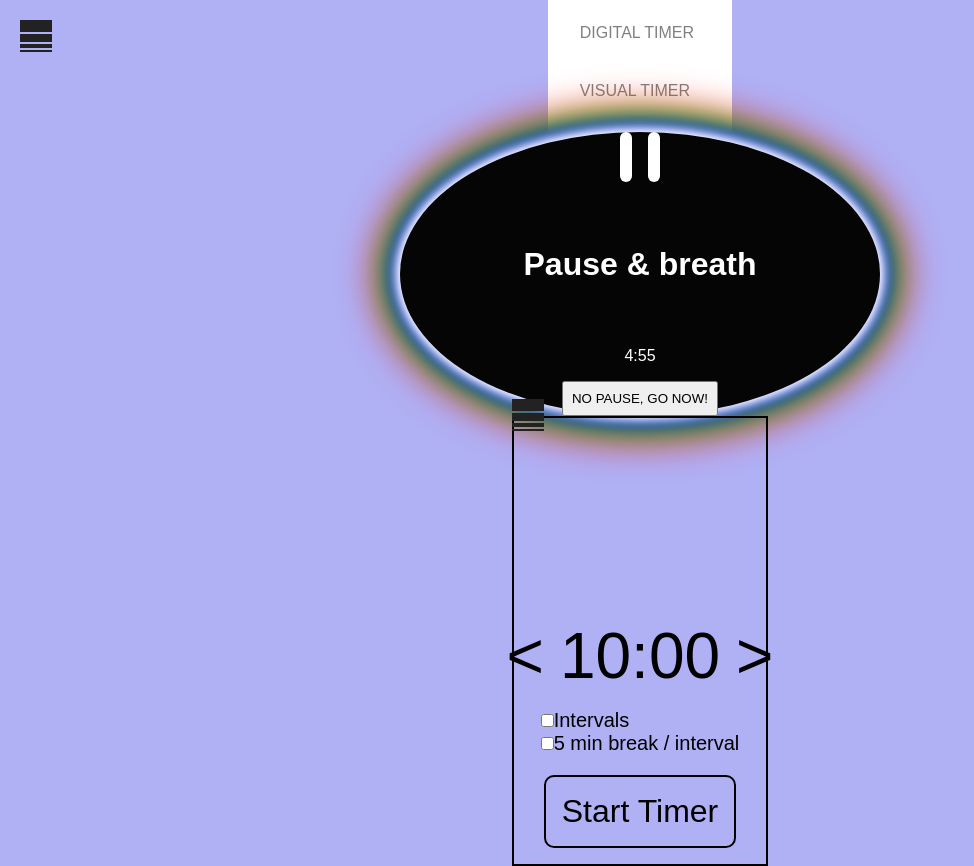
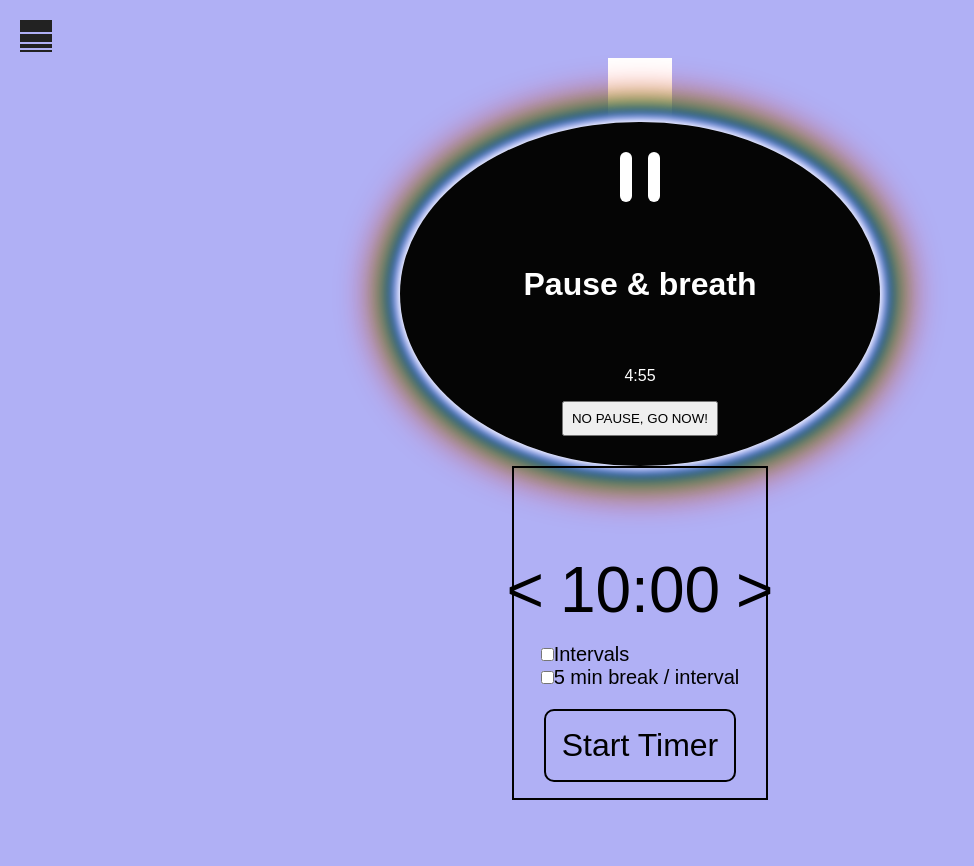
Before and after one commit to samadamp/Fabulous.Zombies, a website built with Vite: page index.html in a window 1280 px wide. Shown: the whole page, without its empty margins (0-974 px from the left). After the commit the page ends 800 px from the top, so only its background shows below. Built offline with nearby package versions, Linux system fonts and the light colour scheme.

Commit message:
updated submain with settimer and logo

```diff
--- a/index.html
+++ b/index.html
@@ -12,11 +12,11 @@
     <header>
       <div class="logo-box">
         <img src="./src/images/navicon.svg" alt="icon" class="logo" />
+
       </div>
-
     </header>
     <nav>
-      <ul>
+      <ul class="dropdown-menu">
         <li><a href="#analogTimer">ANALOG TIMER</a></li>
         <li><a href="#digitalTimer">DIGITAL TIMER</a></li>
         <li><a href="#visualTimer">VISUAL TIMER</a></li>
--- a/src/main.ts
+++ b/src/main.ts
@@ -63,6 +63,12 @@ timerBtns.forEach((btn) => {
   });
 });
 
+document.querySelector('.logo-box')!.addEventListener('click', function() {
+  document.querySelector('.dropdown-menu')!.classList.toggle('show');
+});
+
+
+
 
 
 
--- a/src/modules/settimer.ts
+++ b/src/modules/settimer.ts
@@ -97,16 +97,10 @@ function createTimerElements(): void {
   const timersContainer = document.createElement('div');
   timersContainer.id = 'settimers-container';
 
-  const logoContainer = document.createElement('div');
-  const logoImage = document.createElement('img')
-  logoImage.src = 'src/images/navicon.svg';
-  logoImage.id = 'logoImage';
-  logoContainer.appendChild(logoImage);
-
   const appContainer = document.body;
   appContainer.appendChild(container);
 
-  container.appendChild(logoContainer);
+
   container.appendChild(timersContainer);
 
   const checkboxesContainer = document.createElement('div');
--- a/src/scss/components/_dropdown.scss
+++ b/src/scss/components/_dropdown.scss
@@ -4,8 +4,8 @@ nav {
   background-color: white;
   padding: 2rem;
 
-  ul {
-    display: flex;
+  .dropdown-menu {
+    display: none;
     flex-direction: column;
     gap: 2.5rem;
     li {
@@ -17,4 +17,8 @@ nav {
       }
     }
   }
+  .dropdown-menu.show {
+    display: flex;
+    /* Ytterligare styling när menyn är synlig... */
 }
+}
--- a/src/scss/components/_header.scss
+++ b/src/scss/components/_header.scss
@@ -7,4 +7,5 @@ header {
     position: absolute;
     top: 20px;
     left: 20px;
+    cursor: pointer;
 }
--- a/src/scss/pages/_settimer.scss
+++ b/src/scss/pages/_settimer.scss
@@ -18,13 +18,6 @@ body{
     flex-direction: column;
     align-items: center;
     justify-content: flex-end;
-
-    #logoImage{
-        margin-bottom: 10.5rem;
-        margin-right: 14rem;
-        cursor: pointer;
-
-    }
 
     #checkboxes{
         font-size: 20px;
```
